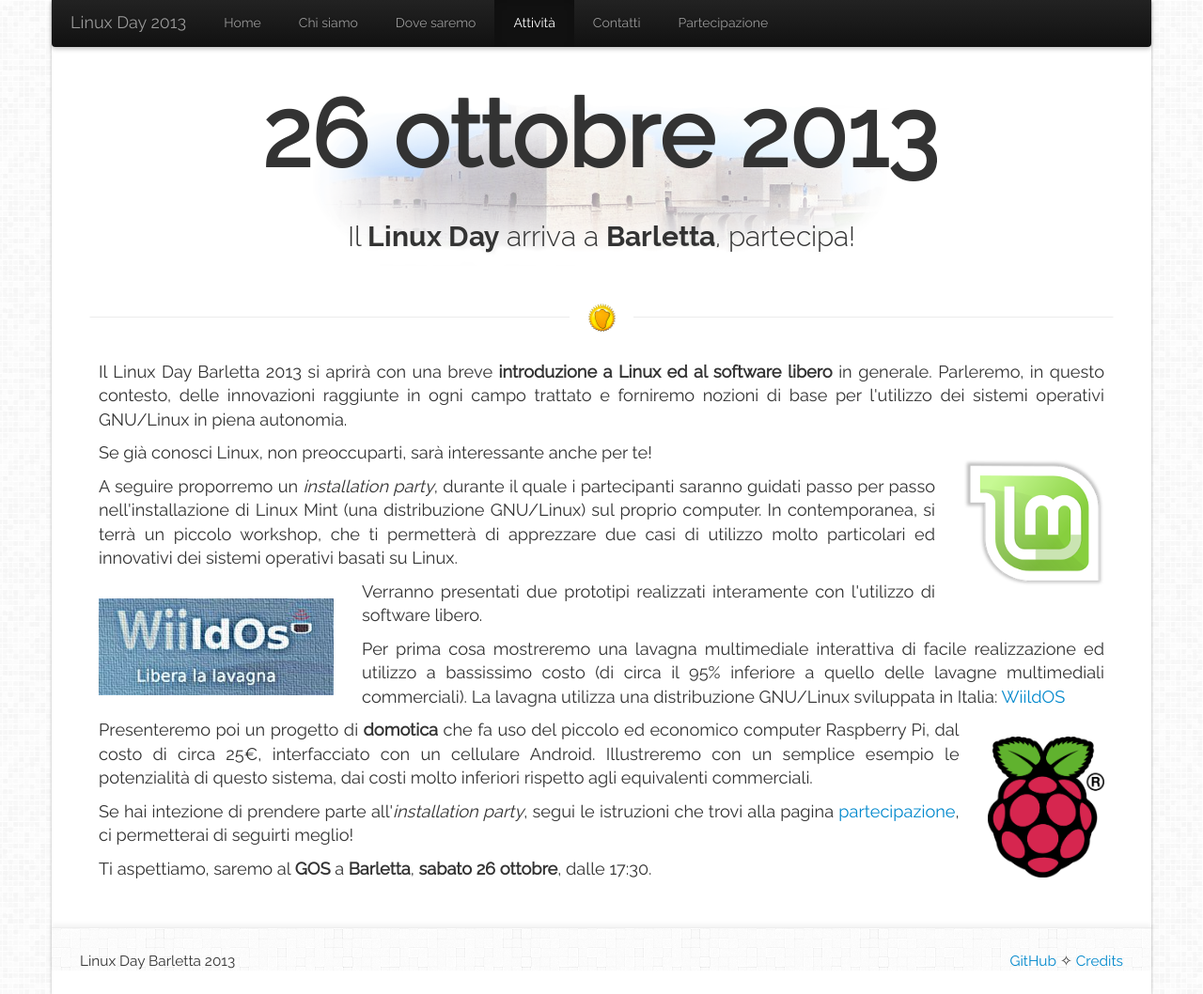
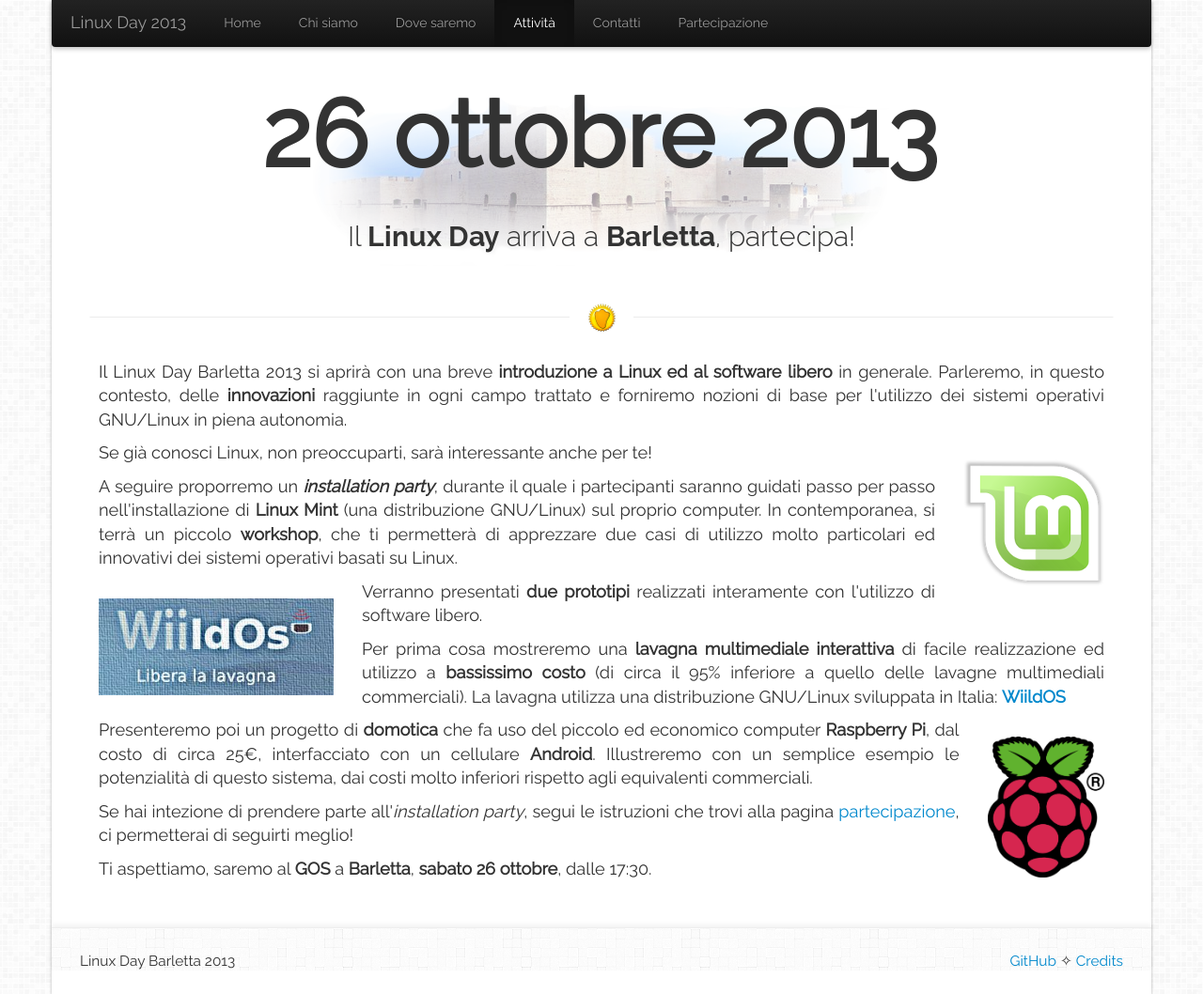
Before and after one commit to linuxdaybarletta/linuxdaybarletta2013.github.io, a Jekyll site: the page built from 03-attivita.html, in a window 1280 px wide and 1058 px high. Shown: the whole window at 94% size. Built offline with Jekyll 4.4.1, drawn with Linux system fonts in a browser that asks for light colours; nearby versions of some CDN libraries; Markdown is read by kramdown in place of the engine named in the settings.

```diff
--- a/03-attivita.html
+++ b/03-attivita.html
@@ -11,7 +11,7 @@ weight: 4
 ---
 <p>
 Il Linux Day Barletta 2013 si aprirà con una breve <b>introduzione a Linux ed al software libero</b> in generale.
-Parleremo, in questo contesto, delle innovazioni raggiunte in ogni campo trattato e forniremo
+Parleremo, in questo contesto, delle <b>innovazioni</b> raggiunte in ogni campo trattato e forniremo
 nozioni di base per l'utilizzo dei sistemi operativi GNU/Linux in piena autonomia.
 </p>
 <a href="http://www.linuxmint.com/">
@@ -21,28 +21,28 @@ nozioni di base per l'utilizzo dei sistemi operativi GNU/Linux in piena autonomi
 Se già conosci Linux, non preoccuparti, sarà interessante anche per te!
 </p>
 <p>
-A seguire proporremo un <i>installation party</i>, durante il quale i partecipanti
-saranno guidati passo per passo nell'installazione di Linux Mint (una distribuzione
+A seguire proporremo un <b><i>installation party</i></b>, durante il quale i partecipanti
+saranno guidati passo per passo nell'installazione di <b>Linux Mint</b> (una distribuzione
 GNU/Linux) sul proprio computer. In contemporanea, si terrà un piccolo
-workshop, che ti permetterà di apprezzare due casi di utilizzo molto
+<b>workshop</b>, che ti permetterà di apprezzare due casi di utilizzo molto
 particolari ed innovativi dei sistemi operativi basati su Linux.
 </p>
 <a href="http://wiildos.wikispaces.com/">
     <img style="width:250px" src="assets/img/wiildos.jpg" alt="Linux Day 2013 - Barletta" class="hidden-phone pull-left">
 </a>
 <p>
-Verranno presentati due prototipi realizzati interamente con l'utilizzo di software
+Verranno presentati <b>due prototipi</b> realizzati interamente con l'utilizzo di software
 libero.</p>
-<p>Per prima cosa mostreremo una lavagna multimediale interattiva di facile
-realizzazione ed utilizzo a bassissimo costo (di circa il 95% inferiore a quello delle
+<p>Per prima cosa mostreremo una <b>lavagna multimediale interattiva</b> di facile
+realizzazione ed utilizzo a <b>bassissimo costo</b> (di circa il 95% inferiore a quello delle
 lavagne multimediali commerciali). La lavagna utilizza una distribuzione GNU/Linux
-sviluppata in Italia: <a href="http://wiildos.wikispaces.com">WiildOS</a></p>
+sviluppata in Italia: <b><a href="http://wiildos.wikispaces.com">WiildOS</a></b></p>
 <a href="http://www.raspberrypi.org/">
     <img style="height:150px" src="assets/img/raspberrypi.png" alt="Linux Day 2013 - Barletta" class="hidden-phone pull-right">
 </a>
 <p>Presenteremo poi un progetto di <b>domotica</b>
-che fa uso del piccolo ed economico computer Raspberry Pi, dal costo di circa
-25€, interfacciato con un cellulare Android. Illustreremo con un semplice esempio
+che fa uso del piccolo ed economico computer <b>Raspberry Pi</b>, dal costo di circa
+25€, interfacciato con un cellulare <b>Android</b>. Illustreremo con un semplice esempio
 le potenzialità di questo sistema, dai costi molto inferiori rispetto agli
 equivalenti commerciali.
 </p>
```
